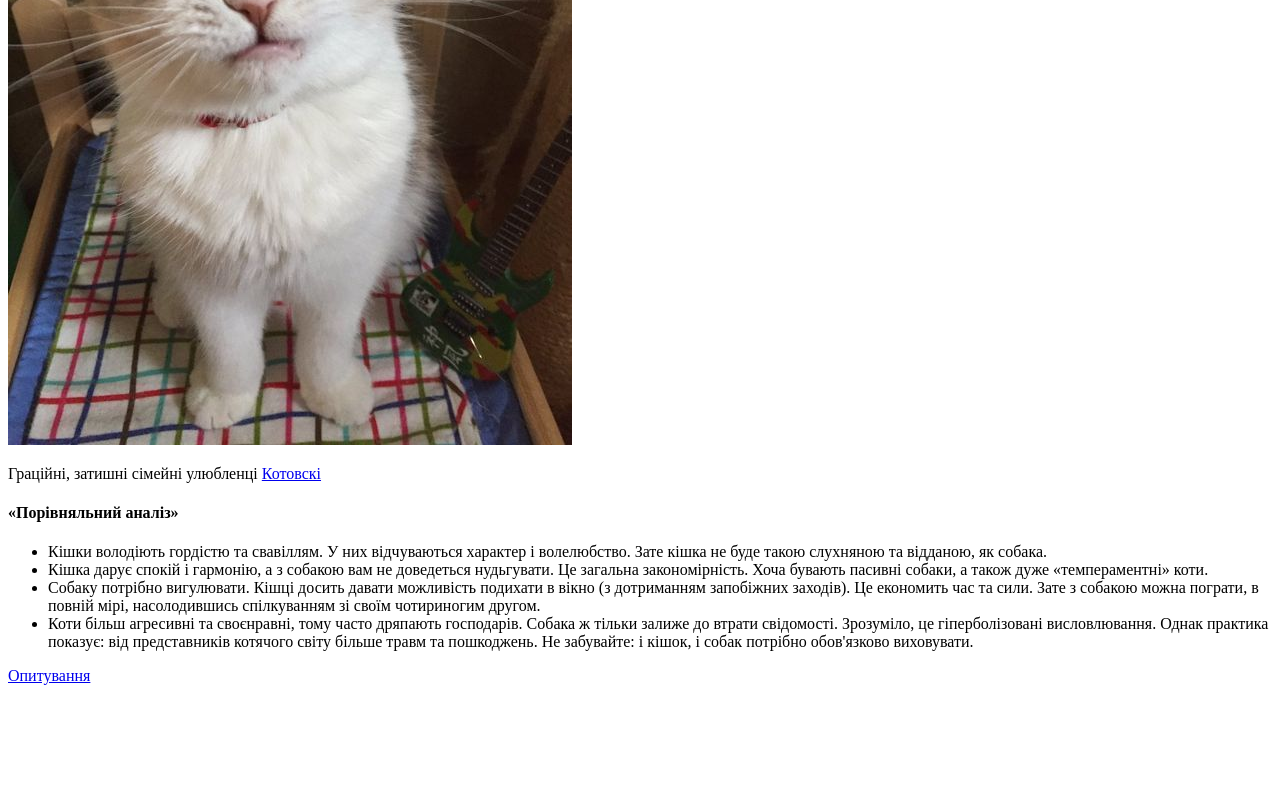
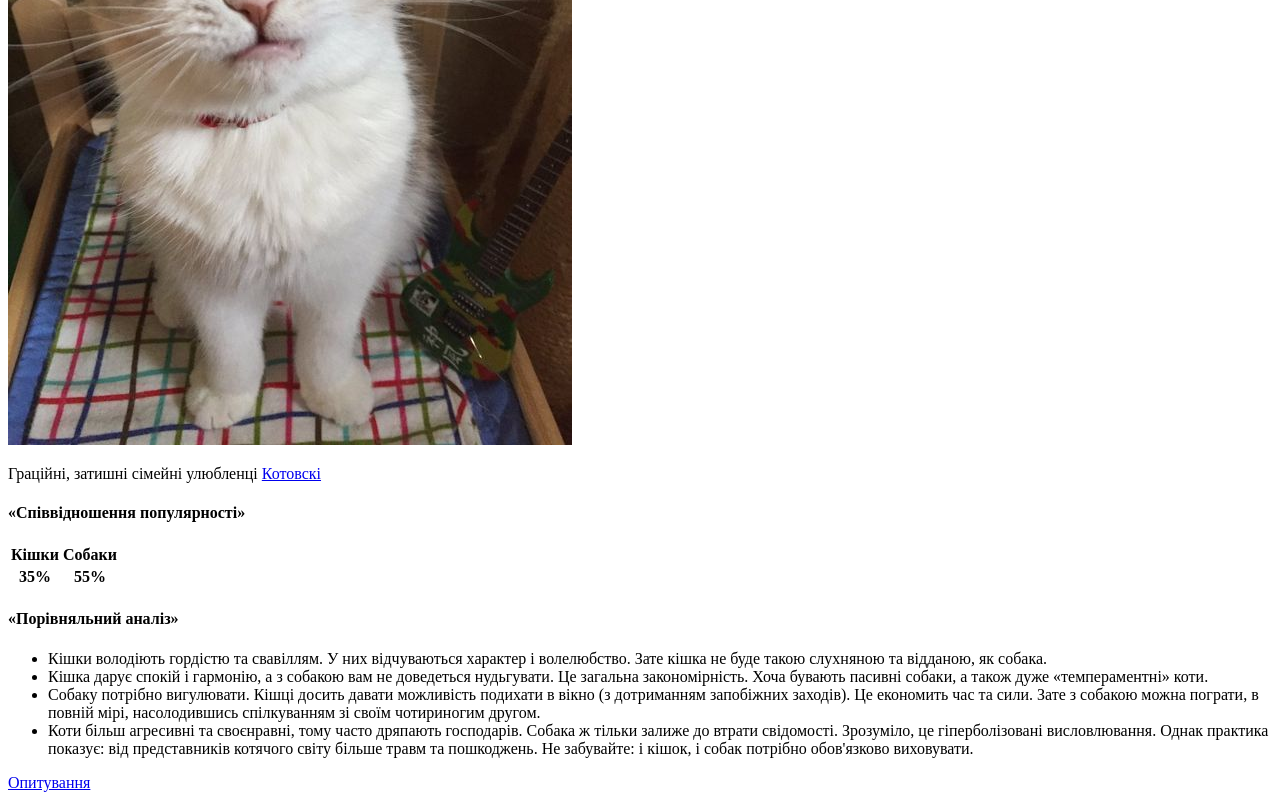
Before and after one commit to Marsylka/homework-html, a plain HTML site: page index.html in a window 1280 px wide. Shown: the part 989-1789 px from the top of the page. Before the commit the page ends 1682 px from the top, so only its background shows below. Drawn offline with Linux system fonts and the light colour scheme.

Commit message:
Add table

```diff
--- a/index.html
+++ b/index.html
@@ -30,6 +30,17 @@
             </p>
         </section>
         <section>
+        <h4>«Співвідношення популярності»</h4>
+        <table>
+         <tr>
+            <th>Кішки</th>
+            <th>Собаки</th>
+        </tr>
+        <tr>
+            <th>35%</th>
+            <th>55%</th>
+        </tr>
+        </table>
             <h4>«Порівняльний аналіз»</h4>
             <ul>
                 <li>Кішки володіють гордістю та свавіллям. У них відчуваються характер і волелюбство. Зате кішка не буде такою слухняною та відданою, як собака.</li>
```
